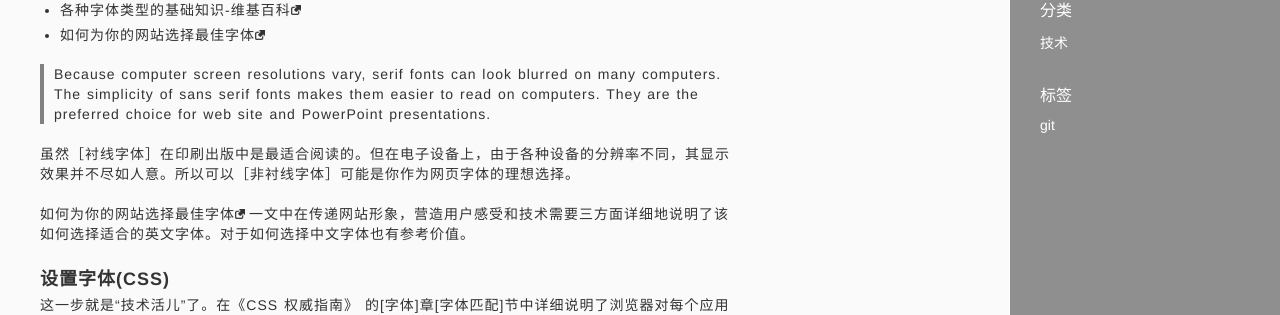
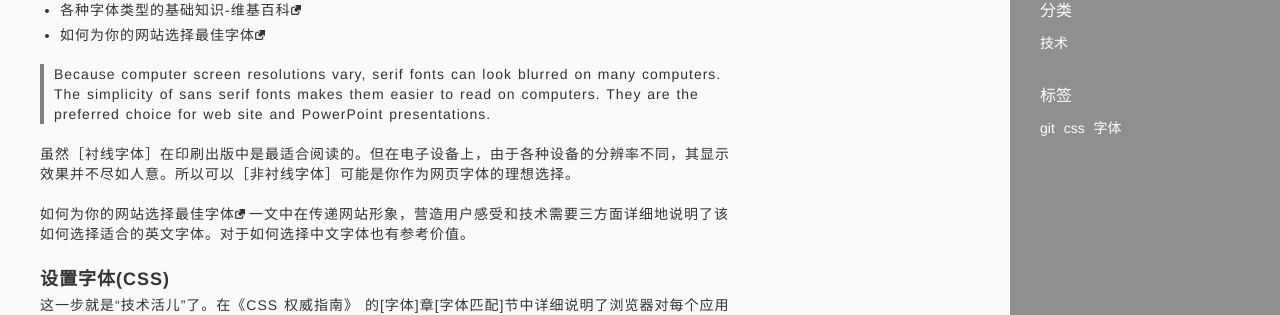
Before and after one commit to zhangwentao/blog, a Jekyll site: the page built from _posts/2013-06-06-set-the-appropriate-font-for-your-website.md, in a window 1280 px wide and 1400 px high. Shown: the part 323-638 px from the top of the window. Built offline with Jekyll 4.4.1, drawn with Linux system fonts in a browser that asks for light colours; Markdown is read by kramdown in place of the engine named in the settings; comment, search, counter and statistics services are not loaded.

Commit message:
更新文章

```diff
--- a/_posts/2013-06-06-set-the-appropriate-font-for-your-website.md
+++ b/_posts/2013-06-06-set-the-appropriate-font-for-your-website.md
@@ -1,6 +1,8 @@
 ---
 layout: post
 title: 为你的网站设置合适的字体
+category: "技术"
+tag: ['css','字体']
 ---
 
 在网页的设计中，对页面的各部分内容设置适合的字体很重要。尤其是在重阅读内容的页面更甚。恰到好处的字体相关的设置会给用户带来美好的阅读体验和享受。网页从无到有，基本上主要的过程是：设计，编码。放到现在的主题上，就是：选择字体，编写字体相关的css。
```
